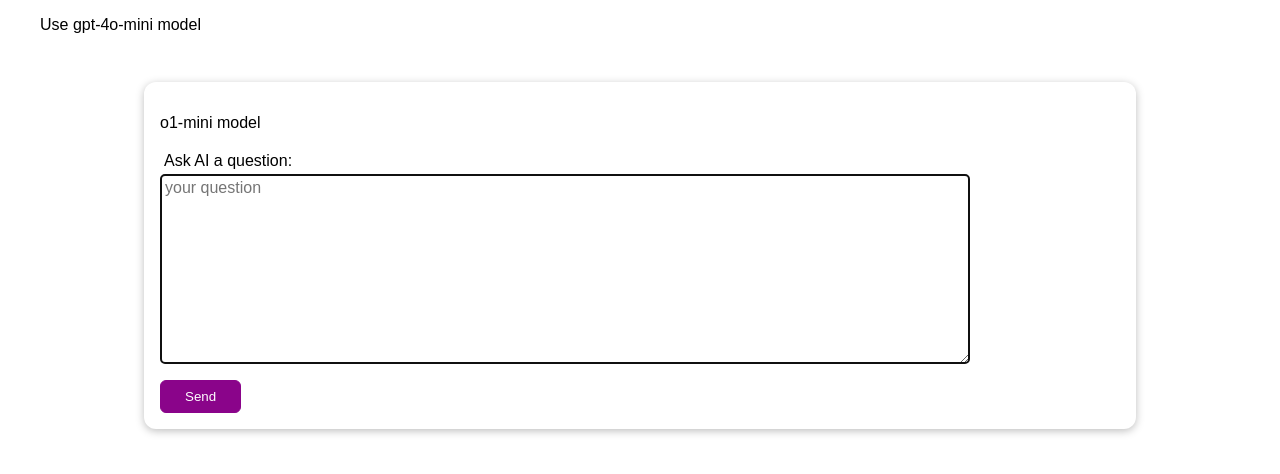
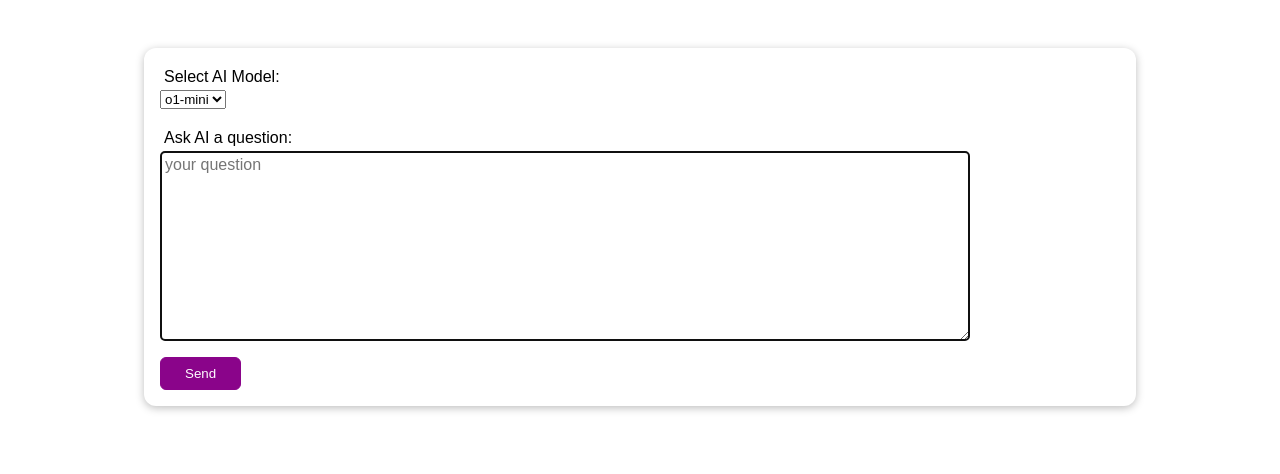
Before and after one commit to lixinleo/openai-chat, a Django app: page /mychat/ in a window 1280 px wide. Shown: the top 474 px of the page. Run offline with Django 3.2, Linux system fonts and the light colour scheme.

Commit message:
add selector between o1-mini and o4-mini

```diff
--- a/mychat/forms.py
+++ b/mychat/forms.py
@@ -9,3 +9,13 @@ class ChatForm(forms.Form):
         }),
         label= "Ask AI a question"
     )
+    model = forms.ChoiceField(
+        choices=[
+            ('o1-mini', 'o1-mini'),
+            ('o4-mini', 'o4-mini')
+        ],
+        widget=forms.Select(attrs={
+            "class": "form-select"
+        }),
+        label="Select AI Model"
+    )
--- a/mychat/templates/mychat/index.html
+++ b/mychat/templates/mychat/index.html
@@ -5,17 +5,12 @@
   <link rel="stylesheet" href="{% static 'mychat/styles.css' %}" />
 {% endblock %}
 {% block content %}
-  <div class="nav">
-    <ul>
-      <li>
-        <a href="{% url 'gpt4' %}">Use gpt-4o-mini model</a>
-      </li>
-    </ul>
-  </div>
+
   <form action="" method="POST">
-    <p>o1-mini model</p>
+
     {% csrf_token %}
-
+    <div class="form-control">{{ form.model.label_tag }}
+      {{ form.model }}</div>
     <div class="form-control">{{ form.question.label_tag }}
       {{ form.question }}</div>
 
--- a/mychat/urls.py
+++ b/mychat/urls.py
@@ -3,5 +3,4 @@ from . import views
 
 urlpatterns = [
     path("", views.index, name="my-index"),
-    path("gpt4", views.gpt4, name="gpt4"),
 ]
--- a/mychat/views.py
+++ b/mychat/views.py
@@ -3,45 +3,6 @@ from .forms import ChatForm
 from openai import OpenAI
 import os
 import markdown
-
-# Create your views here.
-def gpt4(request):
-    if request.method == "POST":
-        form = ChatForm(request.POST)
-
-        if form.is_valid():
-            # set up an open api client
-            client = OpenAI(api_key=os.getenv("api_key"))
-
-            # use open api completion api to get ans
-            completion = client.chat.completions.create(
-                model="gpt-4o-mini",
-                messages=[
-                    {"role": "system", "content": "You are a helpful assistant."},
-                    {"role": "user", "content": form.cleaned_data['question']}
-                    ],
-                n=1,
-            )
-
-            # get answer and convert it using markdown libray
-            answer = completion.choices[0].message.content
-            md = markdown.Markdown(extensions=["fenced_code"])
-            answer = md.convert(answer)
-
-            return render(request, "mychat/answer.html", {
-                "question" : form.cleaned_data['question'],
-                "answer": answer,
-                "uri": "/mychat/gpt4",
-                "model": "gpt-4o-mini",
-            })
-        else:
-            print("not valid send me haha")
-    else:
-        form = ChatForm()
-        return render(request, "mychat/gpt4.html", {
-            "form": form
-        })
-
 
 # Create your views here.
 def index(request):
@@ -51,9 +12,8 @@ def index(request):
         if form.is_valid():
             # set up an open api client
             client = OpenAI(api_key=os.getenv("api_key"))
-
             completion = client.chat.completions.create(
-                model="o1-mini",
+                model=form.cleaned_data['model'],
                 messages=[
                     {"role": "user", "content": form.cleaned_data['question']}
                     ],
@@ -69,7 +29,7 @@ def index(request):
                 "question" : form.cleaned_data['question'],
                 "answer": answer,
                 "uri": "/mychat/",
-                "model": "o1-mini",
+                "model": form.cleaned_data['model'],
             })
         else:
             print("not valid send me haha")
```
Also changed, not shown: mychat/templates/mychat/gpt4.html (deleted, +0 -25 lines), README.md.
